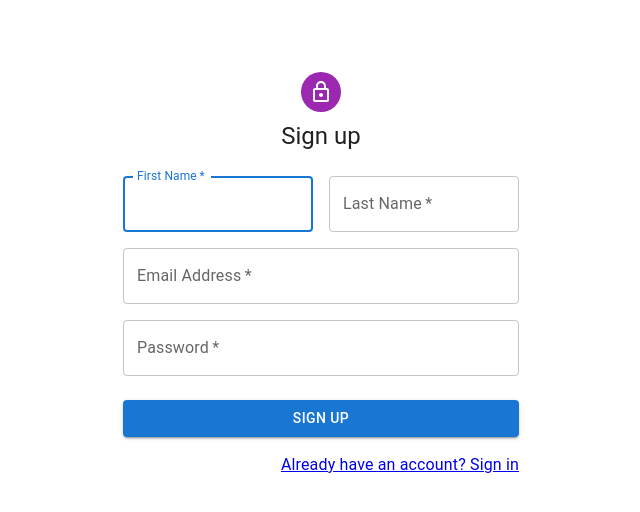
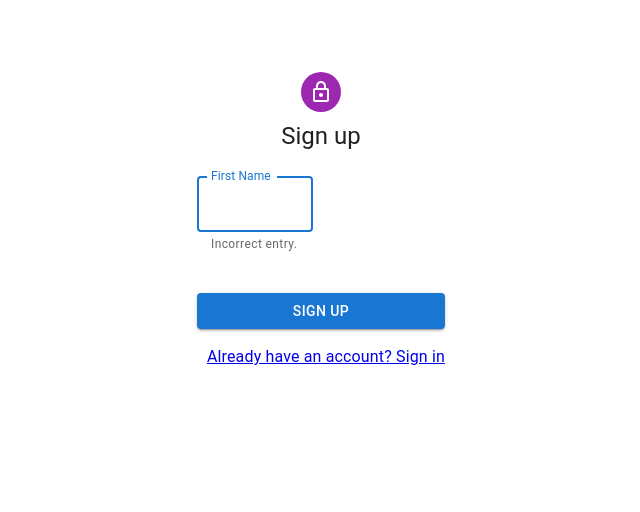
Before and after one commit to Zaychuk/travelAcrossUkraine, a React (Create React App) app: page /sign-up in a window 1280 px wide. Shown: the top 512 px of the page, without its empty margins (319-959 px from the left). Built offline with nearby package versions, Linux system fonts and the light colour scheme; what assets would draw is missing.

Commit message:
feat: cover forms with react-hook-form

```diff
--- a/src/components/MapContainer/parts/MapNavigation/parts/MapFilter/MapFilter.tsx
+++ b/src/components/MapContainer/parts/MapNavigation/parts/MapFilter/MapFilter.tsx
@@ -1,4 +1,7 @@
 import { FC, Fragment, useState } from 'react'
+import { z } from 'zod'
+import { FormProvider, SubmitHandler, useForm } from 'react-hook-form'
+import { zodResolver } from '@hookform/resolvers/zod'
 import Button from '@mui/material/Button'
 import Grid from '@mui/material/Grid'
 import Box from '@mui/material/Box'
@@ -6,45 +9,49 @@ import { Dialog, DialogActions, DialogContent, DialogTitle } from '@mui/material
 import FilterAltIcon from '@mui/icons-material/FilterAlt'
 import { MultipleSelectCheckmarks, NavButton } from 'components/ui'
 
+const FormSchema = z.object({
+  select: z.array(z.string()).optional(),
+  t: z.array(z.string()).optional()
+})
+
+type FormSchemaType = z.infer<typeof FormSchema>
+
 const MapFilter: FC = () => {
+  const methods = useForm<FormSchemaType>({
+    resolver: zodResolver(FormSchema),
+    defaultValues: {
+      select: []
+    }
+  })
+
   const [open, setOpen] = useState(false)
 
   const handleClickOpen = () => {
     setOpen(true)
   }
 
-  const handleClose = (event: React.SyntheticEvent<unknown>, reason?: string) => {
-    if (reason !== 'backdropClick') {
+  const handleClose = () => {
     setOpen(false)
   }
-  }
 
-  const handleSubmit = (event: React.FormEvent<HTMLFormElement>) => {
-    console.log('submit')
-    event.preventDefault()
-
-    const data = new FormData(event.currentTarget)
-    console.log({
-      email: data.get('email'),
-      password: data.get('password'),
-      firstName: data.get('firstName'),
-      lastName: data.get('lastName'),
-      select: data.get('select')
-    })
-
-    handleClose(event)
+  const onSubmit: SubmitHandler<FormSchemaType> = data => {
+    console.log(data)
+    methods.reset()
+    handleClose()
   }
 
   return (
     <Fragment>
-      <Box component='form' noValidate onSubmit={handleSubmit} display={{ xs: 'none', xl: 'block' }}>
+      <FormProvider {...methods}>
+        <Box component='form' onSubmit={methods.handleSubmit(onSubmit)} display={{ xs: 'none', xl: 'block' }}>
           <Grid container flexDirection='row' gap='10px'>
-          <MultipleSelectCheckmarks name='select' label='test' />
+            <MultipleSelectCheckmarks control={methods.control} name='select' label='test' />
             <Button type='submit' variant='contained'>
               Show
             </Button>
           </Grid>
         </Box>
+      </FormProvider>
 
       <Box display={{ xs: 'block', xl: 'none' }}>
         <NavButton tooltipTitle='Filter' tooltipPlacement='right-start' onClick={handleClickOpen}>
@@ -53,10 +60,11 @@ const MapFilter: FC = () => {
       </Box>
 
       <Dialog disableEscapeKeyDown open={open} onClose={handleClose}>
-        <Box component='form' noValidate onSubmit={handleSubmit}>
+        <FormProvider {...methods}>
+          <Box component='form' onSubmit={methods.handleSubmit(onSubmit)}>
             <DialogTitle>Fill the form</DialogTitle>
             <DialogContent>
-            <MultipleSelectCheckmarks name='select' label='test' />
+              <MultipleSelectCheckmarks control={methods.control} name='select' label='test' />
             </DialogContent>
             <DialogActions>
               <Button type='button' onClick={handleClose}>
@@ -67,6 +75,7 @@ const MapFilter: FC = () => {
               </Button>
             </DialogActions>
           </Box>
+        </FormProvider>
       </Dialog>
     </Fragment>
   )
--- a/src/components/SignUp/SignUp.tsx
+++ b/src/components/SignUp/SignUp.tsx
@@ -1,7 +1,10 @@
 import * as React from 'react'
+import { z } from 'zod'
+import { zodResolver } from '@hookform/resolvers/zod'
+import { FormProvider, SubmitHandler, useForm } from 'react-hook-form'
 import Avatar from '@mui/material/Avatar'
 import Button from '@mui/material/Button'
-import TextField from '@mui/material/TextField'
+// import TextField from '@mui/material/TextField'
 import Grid from '@mui/material/Grid'
 import Box from '@mui/material/Box'
 import LockOutlinedIcon from '@mui/icons-material/LockOutlined'
@@ -9,19 +12,33 @@ import Typography from '@mui/material/Typography'
 import Container from '@mui/material/Container'
 import { createTheme, ThemeProvider } from '@mui/material/styles'
 import { Link } from 'react-router-dom'
+import { Input } from 'components/ui'
 
 const theme = createTheme()
 
+const FormSchema = z.object({
+  firstName: z.any()
+  // lastName: z.string(),
+  // email: z.string().email(),
+  // password: z.string().min(4)
+})
+
+type FormSchemaType = z.infer<typeof FormSchema>
+
 function SignUp() {
-  const handleSubmit = (event: React.FormEvent<HTMLFormElement>) => {
-    event.preventDefault()
-    const data = new FormData(event.currentTarget)
-    console.log({
-      email: data.get('email'),
-      password: data.get('password'),
-      firstName: data.get('firstName'),
-      lastName: data.get('lastName')
+  const methods = useForm<FormSchemaType>({
+    resolver: zodResolver(FormSchema),
+    defaultValues: {
+      firstName: ''
+      // lastName: '',
+      // email: '',
+      // password: ''
+    }
   })
+
+  const onSubmit: SubmitHandler<FormSchemaType> = data => {
+    console.log(data)
+    methods.reset()
   }
 
   return (
@@ -41,43 +58,57 @@ function SignUp() {
           <Typography component='h1' variant='h5'>
             Sign up
           </Typography>
-          <Box component='form' noValidate onSubmit={handleSubmit} sx={{ mt: 3 }}>
+          <FormProvider {...methods}>
+            <Box component='form' onSubmit={methods.handleSubmit(onSubmit)} sx={{ mt: 3 }}>
               <Grid container spacing={2}>
                 <Grid item xs={12} sm={6}>
-                <TextField
+                  {/* <TextField
                     autoComplete='given-name'
-                  name='firstName'
+                    {...methods.register('firstName')}
                     required
                     fullWidth
                     id='firstName'
                     label='First Name'
                     autoFocus
+                  /> */}
+                  <Input
+                    label='First Name'
+                    autoFocus
+                    control={methods.control}
+                    name='firstName'
                   />
                 </Grid>
-              <Grid item xs={12} sm={6}>
+                {/* <Grid item xs={12} sm={6}>
                   <TextField
                     required
                     fullWidth
                     id='lastName'
                     label='Last Name'
-                  name='lastName'
+                    {...methods.register('lastName')}
                     autoComplete='family-name'
                   />
-              </Grid>
-              <Grid item xs={12}>
-                <TextField required fullWidth id='email' label='Email Address' name='email' autoComplete='email' />
                 </Grid>
                 <Grid item xs={12}>
                   <TextField
                     required
                     fullWidth
-                  name='password'
+                    id='email'
+                    label='Email Address'
+                    {...methods.register('email')}
+                    autoComplete='email'
+                  />
+                </Grid>
+                <Grid item xs={12}>
+                  <TextField
+                    required
+                    fullWidth
+                    {...methods.register('password')}
                     label='Password'
                     type='password'
                     id='password'
                     autoComplete='new-password'
                   />
-              </Grid>
+                </Grid> */}
               </Grid>
               <Button type='submit' fullWidth variant='contained' sx={{ mt: 3, mb: 2 }}>
                 Sign Up
@@ -88,6 +119,7 @@ function SignUp() {
                 </Grid>
               </Grid>
             </Box>
+          </FormProvider>
         </Box>
       </Container>
     </ThemeProvider>
--- /dev/null
+++ b/src/components/ui/ErrorControl/ErrorControl.tsx
@@ -0,0 +1,21 @@
+import { ErrorMessage } from '@hookform/error-message'
+import { Box, Typography } from '@mui/material'
+import { FC } from 'react'
+import type { FieldErrorsImpl } from 'react-hook-form'
+
+export interface ErrorControlProps {
+  name: string
+  errors?: FieldErrorsImpl
+}
+
+const ErrorControl: FC<ErrorControlProps> = ({ errors, name }) => {
+  return (
+    <Box sx={{ minHeight: '14px' }}>
+      <ErrorMessage errors={errors} name={name} render={({ message }) => <Typography>{message}</Typography>} />
+    </Box>
+  )
+}
+
+ErrorControl.displayName = 'ErrorControl'
+
+export { ErrorControl }
--- /dev/null
+++ b/src/components/ui/Input/Input.tsx
@@ -0,0 +1,45 @@
+import { FC } from 'react'
+import { Box, TextField } from '@mui/material'
+import { Control, useController } from 'react-hook-form'
+
+import { ErrorControl } from '../ErrorControl/ErrorControl'
+
+interface InputProps {
+  name: string
+  label: string
+  type?: string
+  fullWidth?: boolean
+  autoFocus?: boolean
+  autoComplete?: string
+  control: Control
+}
+
+const Input: FC<InputProps> = ({ name, label, fullWidth, autoFocus, autoComplete, control }) => {
+  const {
+    field,
+    formState: { errors }
+  } = useController({
+    name,
+    control
+  })
+
+  return (
+    <Box>
+      <TextField
+        // error
+        {...field}
+        autoComplete={autoComplete}
+        fullWidth={fullWidth}
+        id={name}
+        label={label}
+        autoFocus={autoFocus}
+        helperText='Incorrect entry.'
+      />
+      <ErrorControl errors={errors} name={name} />
+    </Box>
+  )
+}
+
+Input.displayName = 'Input'
+
+export { Input }
--- a/src/components/ui/MultipleSelectCheckmarks/MultipleSelectCheckmarks.tsx
+++ b/src/components/ui/MultipleSelectCheckmarks/MultipleSelectCheckmarks.tsx
@@ -7,6 +7,7 @@ import Select, { SelectChangeEvent } from '@mui/material/Select'
 import Checkbox from '@mui/material/Checkbox'
 import { FC, useState } from 'react'
 import { Typography } from '@mui/material'
+import { Control, useController } from 'react-hook-form'
 
 const ITEM_HEIGHT = 48
 const ITEM_PADDING_TOP = 8
@@ -28,14 +29,18 @@ const options = [
 interface MultipleSelectCheckmarksProps {
   name: string
   label: string
+  control: Control
 }
 
-// interface IOption {
-//   label: string
-//   value: string
-// }
+const MultipleSelectCheckmarks: FC<MultipleSelectCheckmarksProps> = ({ name, label, control }) => {
+  const {
+    field
+    // formState: { errors }
+  } = useController({
+    name,
+    control
+  })
 
-const MultipleSelectCheckmarks: FC<MultipleSelectCheckmarksProps> = ({ name, label }) => {
   const [state, setState] = useState<string[]>([])
 
   const isAllSelected = options.length > 0 && state.length === options.length
@@ -48,20 +53,22 @@ const MultipleSelectCheckmarks: FC<MultipleSelectCheckmarksProps> = ({ name, lab
 
     if (value[value.length - 1] === 'all') {
       setState(state.length === options.length ? [] : options.map(item => item.value))
+      field.onChange(state.length === options.length ? [] : options.map(item => item.value))
       return
     }
 
     setState(value as string[])
+    field.onChange(value)
   }
 
   return (
     <FormControl sx={{ width: 300, m: 1 }} size='small'>
       <InputLabel id='demo-multiple-checkbox-label'>{label}</InputLabel>
       <Select
-        labelId='demo-multiple-checkbox-label'
-        id='demo-multiple-checkbox'
+        labelId='multiple-checkbox-label'
+        id='multiple-checkbox'
         multiple
-        name={name}
+        name={field.name}
         value={state}
         onChange={handleChange}
         input={<OutlinedInput size='small' label='Tag' />}
--- a/src/components/ui/index.tsx
+++ b/src/components/ui/index.tsx
@@ -2,3 +2,5 @@ export { default as NavButton } from './NavButton'
 export { default as MapModal } from './MapModal'
 export { default as OLOverlay } from './OLOverlay'
 export { MultipleSelectCheckmarks } from './MultipleSelectCheckmarks/MultipleSelectCheckmarks'
+export { ErrorControl } from './ErrorControl/ErrorControl'
+export { Input } from './Input/Input'
```
Also changed, not shown: package.json (+14 -3 lines), 1 other file (tests, documents, lock files or other folders). Lines whose indentation alone changed are shown as unchanged.
